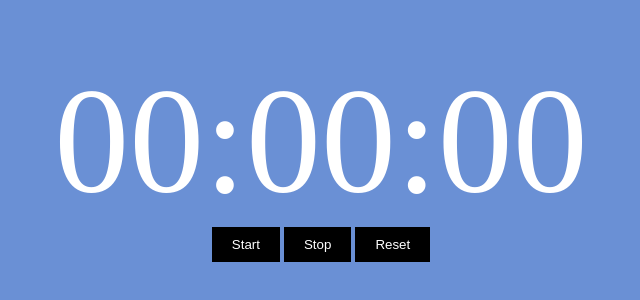
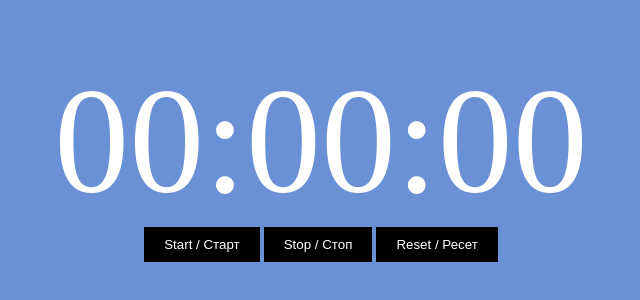
Before and after one commit to failnot3/simple-js-timer-demo, a plain HTML site: page index.html in a window 1280 px wide. Shown: the part 242-542 px from the top of the page, without its empty margins (319-959 px from the left). Drawn offline with Linux system fonts and the light colour scheme.

Commit message:
Update (Localization to BG)

```diff
--- a/index.html
+++ b/index.html
@@ -11,9 +11,9 @@
     <div class="container">
       <div class="time">00:00:00</div>
       <div class="options">
-        <button class="start">Start</button>
-        <button class="stop">Stop</button>
-        <button class="reset">Reset</button>
+        <button class="start">Start / Старт</button>
+        <button class="stop">Stop / Стоп</button>
+        <button class="reset">Reset / Ресет</button>
       </div>
     </div>
 
```
